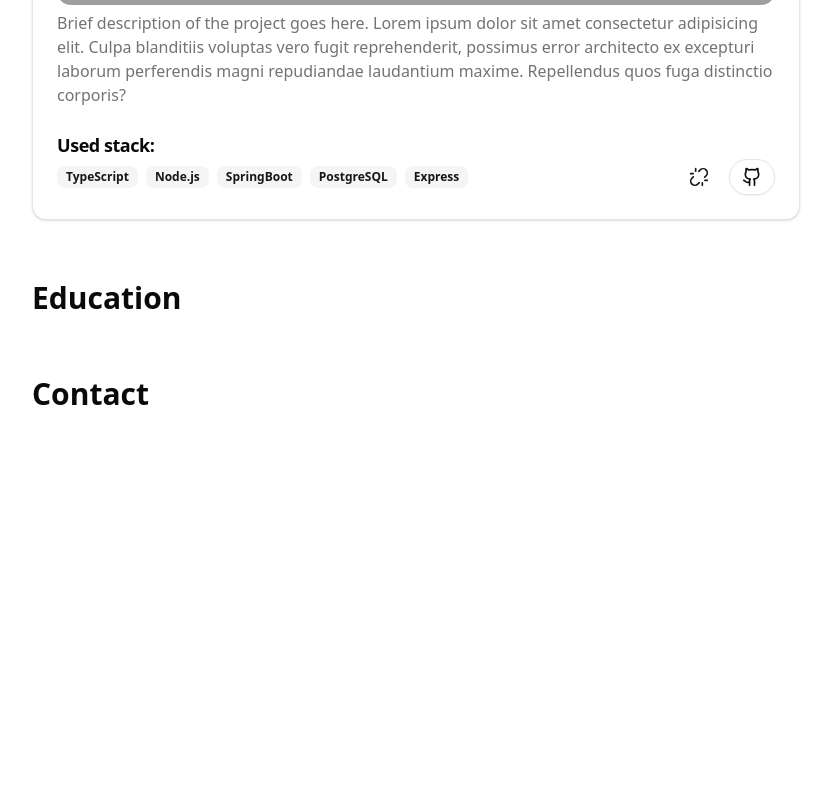
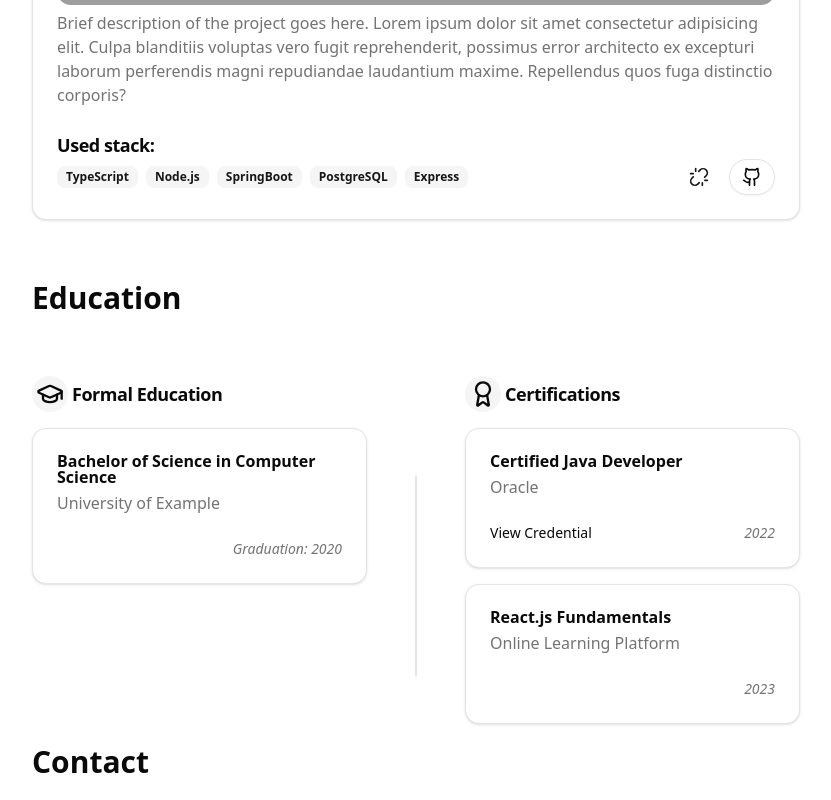
Before and after one commit to coco-lucas/portifolio, a React (Vite) app: page / in a window 1280 px wide. Shown: the part 1975-2775 px from the top of the page, without its empty margins (224-1055 px from the left). Before the commit the page ends 2407 px from the top, so only its background shows below. Built offline with nearby package versions, Linux system fonts and the light colour scheme; grey boxes are pictures that could not be loaded.

Commit message:
refact: reorganazing card directories + education-card

```diff
--- a/src/App.tsx
+++ b/src/App.tsx
@@ -5,6 +5,9 @@ import LucasCoco from "./assets/lucas-coco-ai.png";
 
 import TechStack from "./components/tech-stack";
 import Projects from "./components/projects";
+import { Separator } from "./components/ui/separator";
+import { Award, GraduationCap } from "lucide-react";
+import EducationCard from "./components/ui/cards/education-card";
 
 export default function App() {
   const { t } = useTranslation();
@@ -43,6 +46,52 @@ export default function App() {
           <nav>
             <h3 id="education">Education</h3>
           </nav>
+
+          <div className="w-full flex flex-col lg:flex-row gap-12 items-start">
+            <div className="relative flex-1 lg:w-[40%]">
+              <div className="flex flex-row gap-1 items-center">
+                <div className="bg-muted flex items-center justify-center rounded-full p-1">
+                  <GraduationCap size={28} />
+                </div>
+                <h4 className="text-lg ">
+                  Formal Education
+                </h4>
+              </div>
+              <div className="flex flex-col gap-4 mt-4">
+                <EducationCard
+                  title="Bachelor of Science in Computer Science"
+                  university="University of Example"
+                  type="University"
+                  graduationYear={2020}
+                />
+              </div>
+            </div>
+            <Separator orientation="vertical" className="mt-25 h-50!" />
+            <div className="flex-1 lg:w-[60%]">
+              <div className="flex flex-row gap-1 items-center">
+                <div className="bg-muted flex items-center justify-center rounded-full p-1">
+                  <Award size={28} />
+                </div>
+                <h4 className="text-lg font-semibold">Certifications</h4>
+              </div>
+              <div className="flex flex-col gap-4 mt-4">
+                <EducationCard
+                  title="Certified Java Developer"
+                  university="Oracle"
+                  type="Course"
+                  graduationYear={2022}
+                  credentialURL="https://google.com"
+                />
+                <EducationCard
+                  title="React.js Fundamentals"
+                  university="Online Learning Platform"
+                  type="Course"
+                  graduationYear={2023}
+                />
+              </div>
+            </div>
+          </div>
+
         </main>
         <footer>
           <h3 id="contact">Contact</h3>
--- a/src/components/projects.tsx
+++ b/src/components/projects.tsx
@@ -1,6 +1,6 @@
 import { useTranslation } from "react-i18next";
-import ProjectCard from "./ui/project-card";
-import { Card, CardAction, CardContent, CardHeader, CardTitle } from "./ui/card";
+import ProjectCard from "./ui/cards/project-card";
+import { Card, CardHeader, CardTitle } from "./ui/card";
 import { Code, GitGraph, Github } from "lucide-react";
 
 export default function () {
--- a/src/components/tech-stack.tsx
+++ b/src/components/tech-stack.tsx
@@ -1,5 +1,5 @@
 import { Code, Database, Server, ToolCase } from "lucide-react";
-import StackCard from "./ui/stack-card";
+import StackCard from "./ui/cards/stack-card";
 import { useTranslation } from "react-i18next";
 
 export default function TechStack() {
--- /dev/null
+++ b/src/components/ui/cards/education-card.tsx
@@ -0,0 +1,44 @@
+import { Link } from "lucide-react";
+import { Button } from "../button";
+import { Card, CardContent, CardHeader, CardTitle } from "../card";
+
+type typeProps = "University" | "Course";
+
+interface CardProps {
+  title: string;
+  university: string;
+  type: typeProps;
+  graduationYear: number;
+  credentialURL?: string;
+}
+
+export default function EducationCard({ title, university, type, graduationYear, credentialURL }: CardProps) {
+  return (
+    <Card>
+      <CardHeader>
+        <CardTitle className="font-bold">{title}</CardTitle>
+        <p className="font-medium text-muted-foreground">{university}</p>
+      </CardHeader>
+      <CardContent>
+        <div className="flex flex-row-reverse justify-between items-center">
+          <p className="italic text-sm text-muted-foreground">
+            {type === "University" ? "Graduation:" : ""} {graduationYear}
+          </p>
+          {credentialURL && (
+            <a href={credentialURL} target="_blank">
+              <Button
+                variant="link"
+                className="text-s cursor-pointer p-0 h-auto group flex items-center gap-1"
+              >
+                View Credential
+                <span className="transition-opacity opacity-0 group-hover:opacity-100">
+                  <Link className="size-3" />
+                </span>
+              </Button>
+            </a>
+          )}
+        </div>
+      </CardContent>
+    </Card>
+  )
+}
--- a/src/components/ui/stack-card.tsx
+++ b/src/components/ui/cards/stack-card.tsx
@@ -1,4 +1,4 @@
-import { Card, CardContent, CardHeader, CardTitle } from "./card";
+import { Card, CardContent, CardHeader, CardTitle } from "../card";
 
 interface CardProps {
   icon: SVGAElement | any;
```
Also changed, not shown: src/components/ui/cards/project-card.tsx (renamed from src/components/ui/project-card.tsx, +4 -4 lines).
